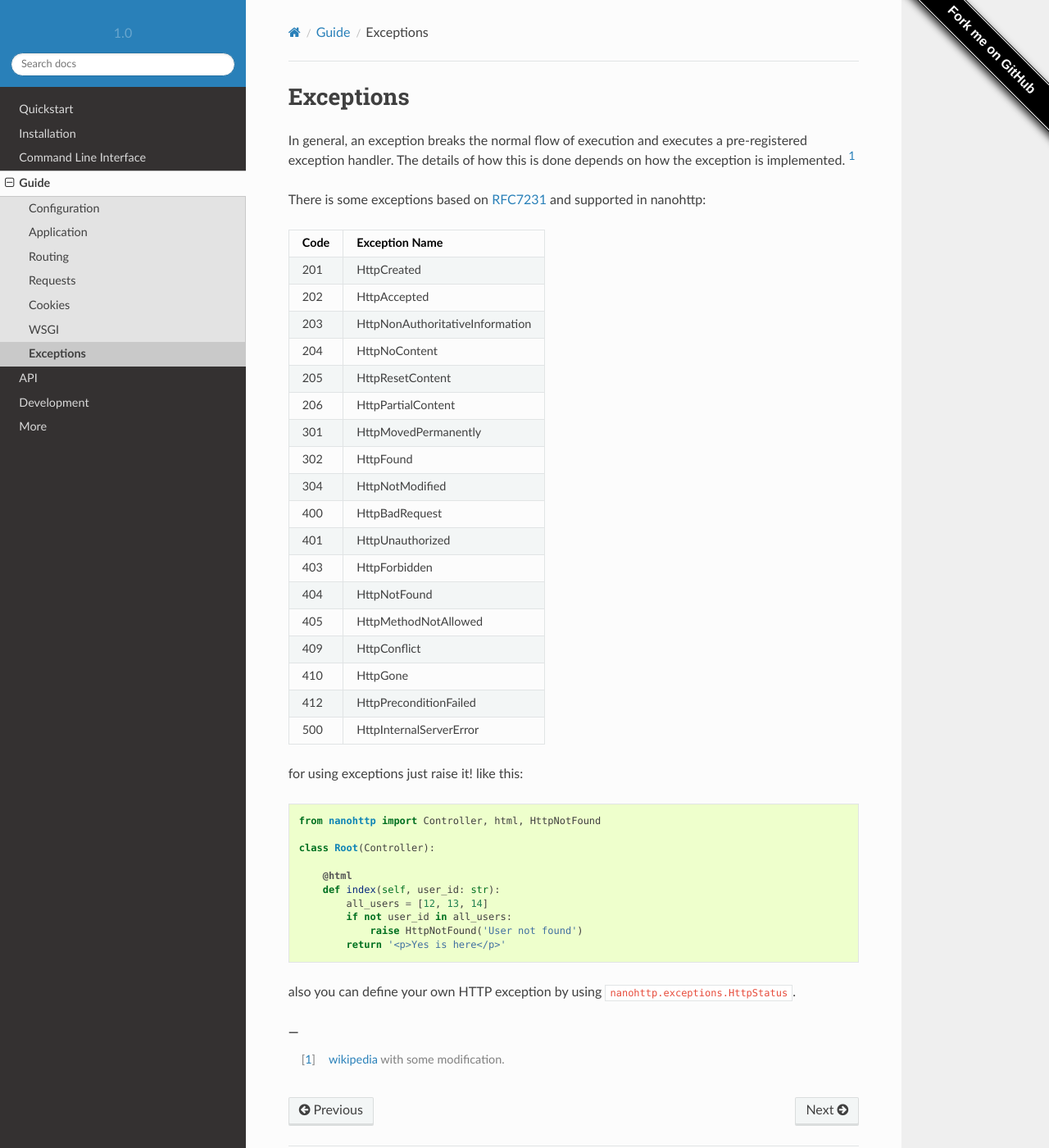
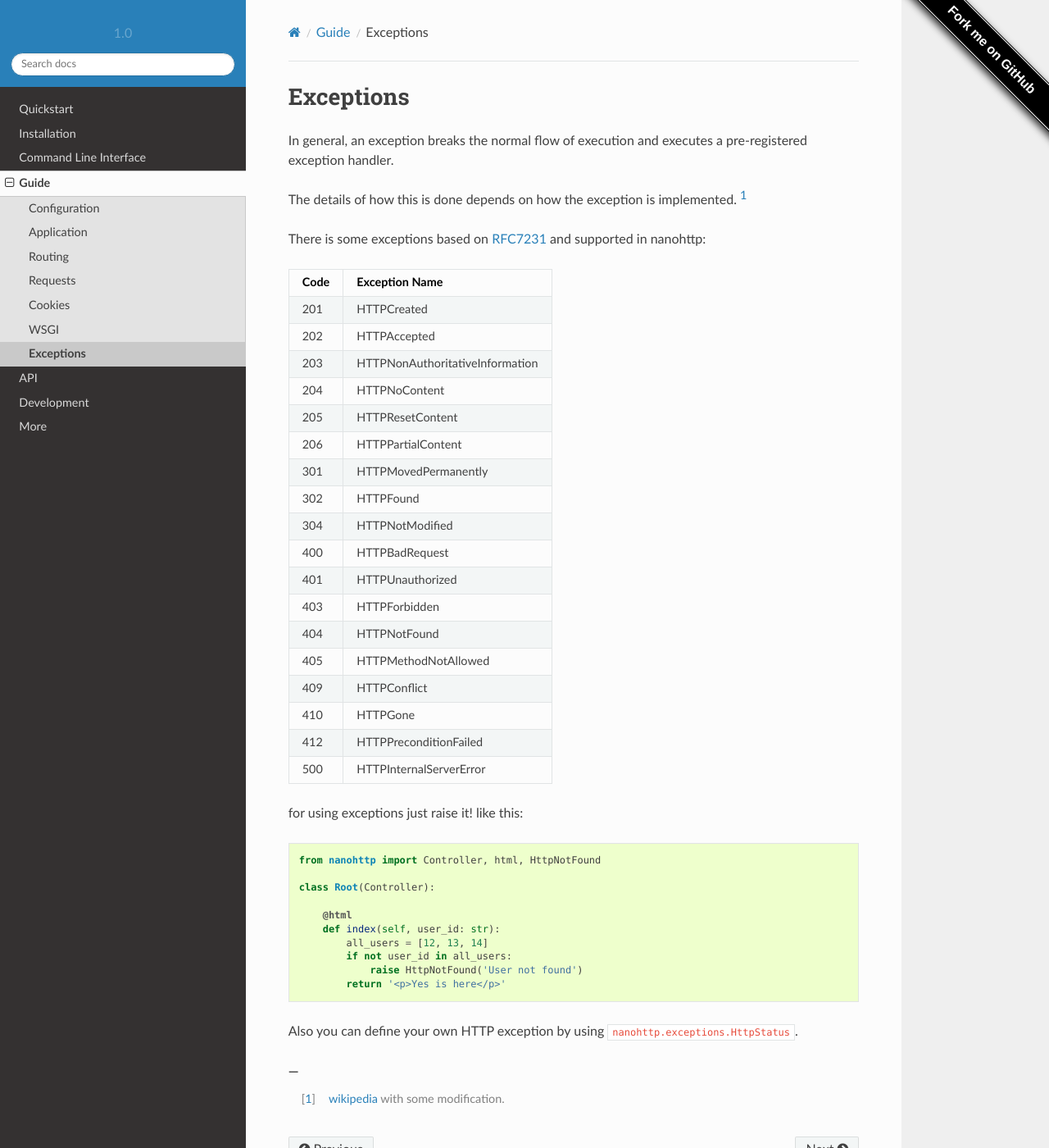
Before and after one commit to pylover/nanohttp, a Sphinx documentation site: the page built from sphinx/guide/exceptions.rst, in a window 1280 px wide and 1400 px high. Shown: the whole window at 82% size. Built offline with Sphinx 7.4.7 and the Read the Docs theme 2.0.0, drawn with Linux system fonts in a browser that asks for light colours; part of the change alters nothing that is shown.

```diff
--- a/sphinx/guide/exceptions.rst
+++ b/sphinx/guide/exceptions.rst
@@ -3,50 +3,55 @@ Exceptions
 
 In general, an exception breaks the normal flow of
 execution and executes a pre-registered exception handler.
-The details of how this is done depends on how the exception is implemented. [#f1]_
 
-There is some exceptions based on `RFC7231 <https://tools.ietf.org/html/rfc7231>`_
-and supported in nanohttp:
+The details of how this is done depends on how the exception is implemented.
+[#f1]_
+
+There is some exceptions based on
+`RFC7231 <https://tools.ietf.org/html/rfc7231>`_ and supported in nanohttp:
 
 =====  ==============
 Code   Exception Name
 =====  ==============
-201    HttpCreated
-202    HttpAccepted
-203    HttpNonAuthoritativeInformation
-204    HttpNoContent
-205    HttpResetContent
-206    HttpPartialContent
-301    HttpMovedPermanently
-302    HttpFound
-304    HttpNotModified
-400    HttpBadRequest
-401    HttpUnauthorized
-403    HttpForbidden
-404    HttpNotFound
-405    HttpMethodNotAllowed
-409    HttpConflict
-410    HttpGone
-412    HttpPreconditionFailed
-500    HttpInternalServerError
+201    HTTPCreated
+202    HTTPAccepted
+203    HTTPNonAuthoritativeInformation
+204    HTTPNoContent
+205    HTTPResetContent
+206    HTTPPartialContent
+301    HTTPMovedPermanently
+302    HTTPFound
+304    HTTPNotModified
+400    HTTPBadRequest
+401    HTTPUnauthorized
+403    HTTPForbidden
+404    HTTPNotFound
+405    HTTPMethodNotAllowed
+409    HTTPConflict
+410    HTTPGone
+412    HTTPPreconditionFailed
+500    HTTPInternalServerError
 =====  ==============
 
 for using exceptions just raise it! like this:
 
-..  code-block:: python
+.. code-block:: python
 
-    from nanohttp import Controller, html, HttpNotFound
+   from nanohttp import Controller, html, HttpNotFound
 
-    class Root(Controller):
+   class Root(Controller):
 
-        @html
-        def index(self, user_id: str):
-            all_users = [12, 13, 14]
-            if not user_id in all_users:
-                raise HttpNotFound('User not found')
-            return '<p>Yes is here</p>'
+       @html
+       def index(self, user_id: str):
+           all_users = [12, 13, 14]
+           if not user_id in all_users:
+               raise HttpNotFound('User not found')
+           return '<p>Yes is here</p>'
 
-also you can define your own HTTP exception by using  ``nanohttp.exceptions.HttpStatus``.
+
+Also you can define your own HTTP exception by using
+``nanohttp.exceptions.HttpStatus``.
+
 
 .. rubric:: ---
 
```
